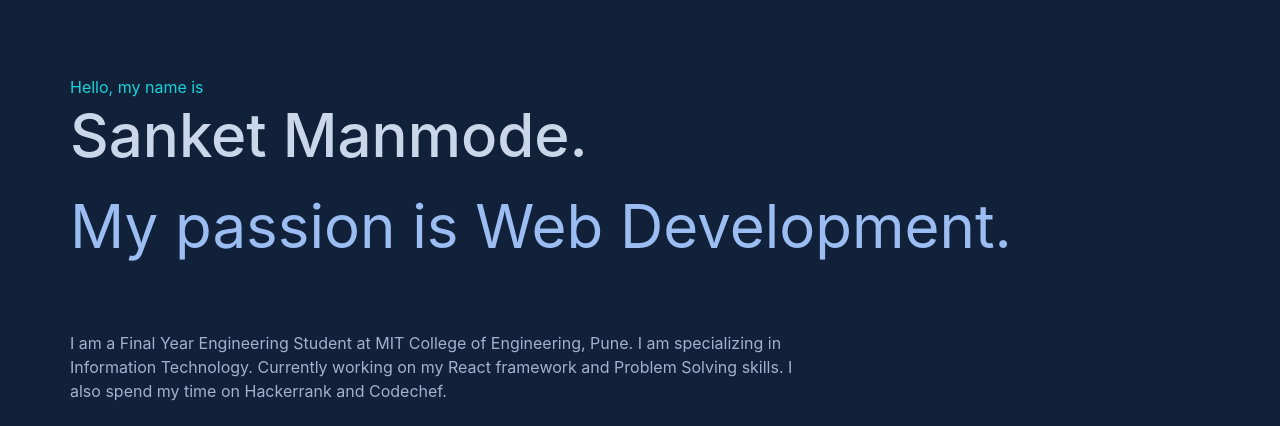
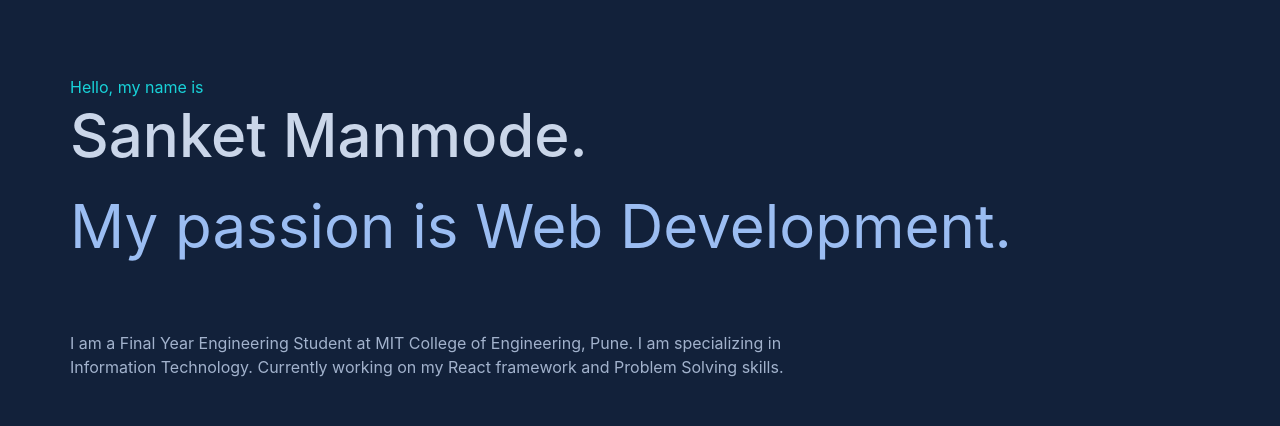
Before and after one commit to manmodesanket/my_website, a website: page index.html in a window 1280 px wide. Shown: the part 75-501 px from the top of the page. Drawn offline with nearby package versions, Linux system fonts and the light colour scheme; files whose address does not match are found by name.

Commit message:
some minor changes

```diff
--- a/index.html
+++ b/index.html
@@ -61,8 +61,7 @@
                 <div>
                     <p>
                         I am a Final Year Engineering Student at MIT College of Engineering, Pune. I am specializing in Information
-                        Technology. Currently working on my React framework and Problem Solving skills. I also spend my time on Hackerrank
-                        and Codechef.
+                        Technology. Currently working on my React framework and Problem Solving skills.
                     </p>
                 </div>
             </div>
```
Also changed, not shown: dist/img/ss1.png, dist/index.html.
